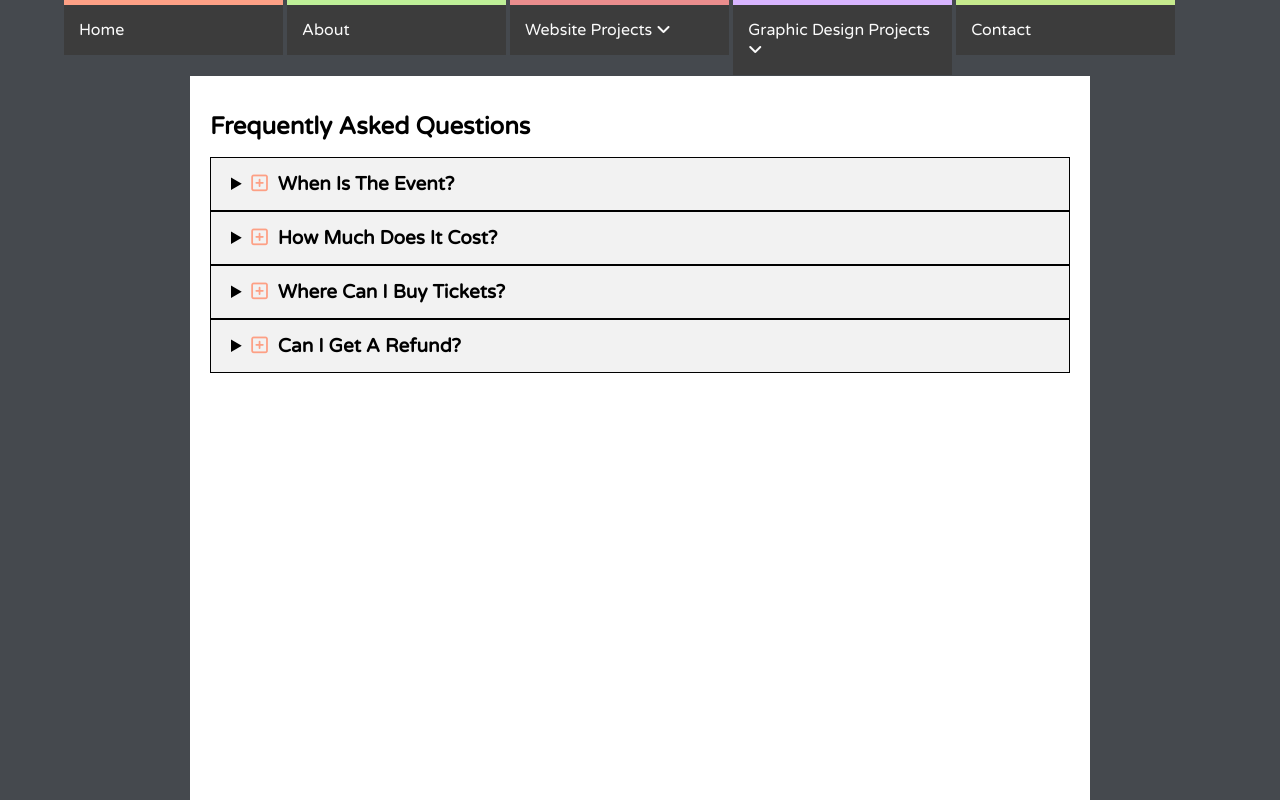
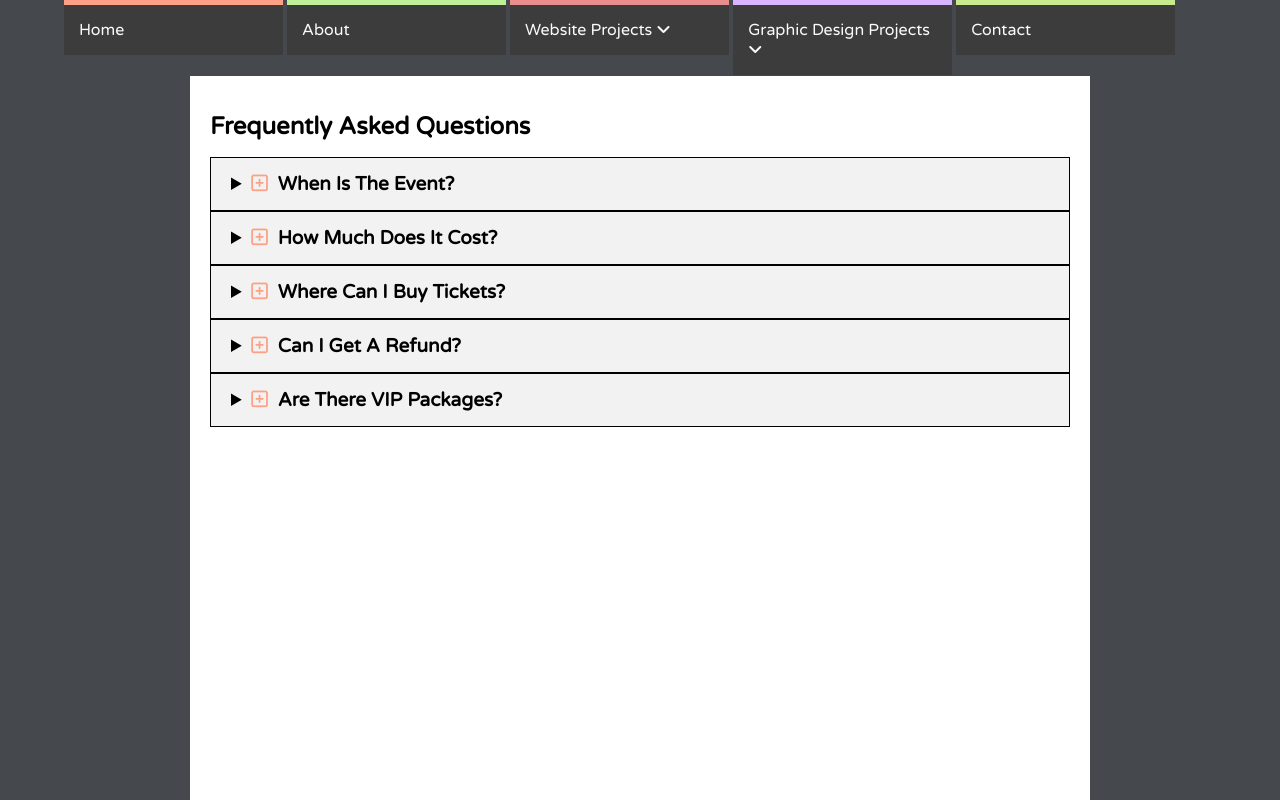
Before and after one commit to vp811/toggle, a plain HTML site: page index.html in a window 1280 px wide. Shown: the top 800 px of the page. Drawn offline with Linux system fonts and the light colour scheme.

Commit message:
add question to FAQ section

```diff
--- a/index.html
+++ b/index.html
@@ -64,6 +64,11 @@
           <p>Lorem ipsum dolor sit amet, consectetur adipisicing elit, sed do eiusmod tempor incididunt ut labore et dolore magna aliqua. Ut enim ad minim veniam, quis nostrud exercitation ullamco laboris nisi ut aliquip ex ea commodo consequat. Duis aute irure dolor in reprehenderit in voluptate velit esse cillum dolore eu fugiat nulla pariatur. Excepteur sint occaecat cupidatat non proident, sunt in culpa qui officia deserunt mollit anim id est laborum.</p>
         </details>
 
+        <details>
+          <summary>Are there VIP packages?</summary>
+          <p>Lorem ipsum dolor sit amet, consectetur adipisicing elit, sed do eiusmod tempor incididunt ut labore et dolore magna aliqua. Ut enim ad minim veniam, quis nostrud exercitation ullamco laboris nisi ut aliquip ex ea commodo consequat. Duis aute irure dolor in reprehenderit in voluptate velit esse cillum dolore eu fugiat nulla pariatur. Excepteur sint occaecat cupidatat non proident, sunt in culpa qui officia deserunt mollit anim id est laborum.</p>
+        </details>
+
       </section>
     </main>
 
```
